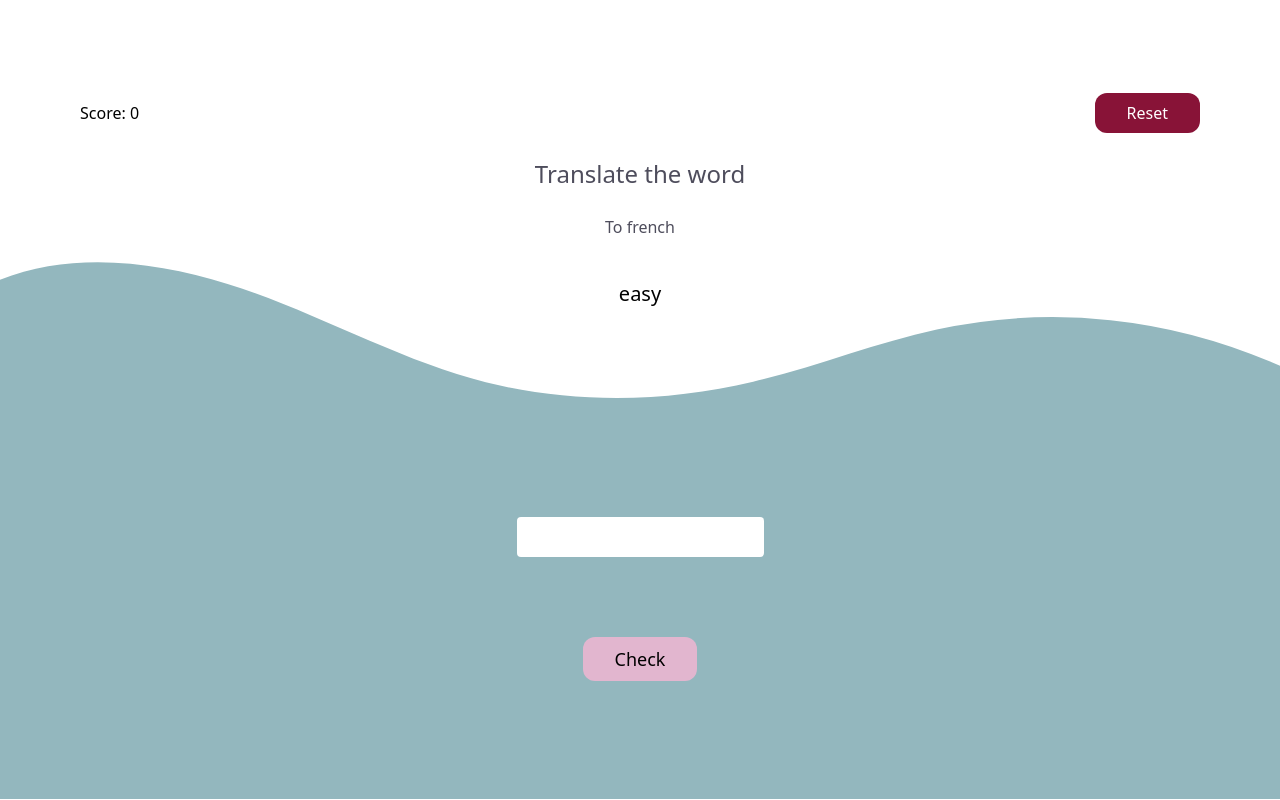
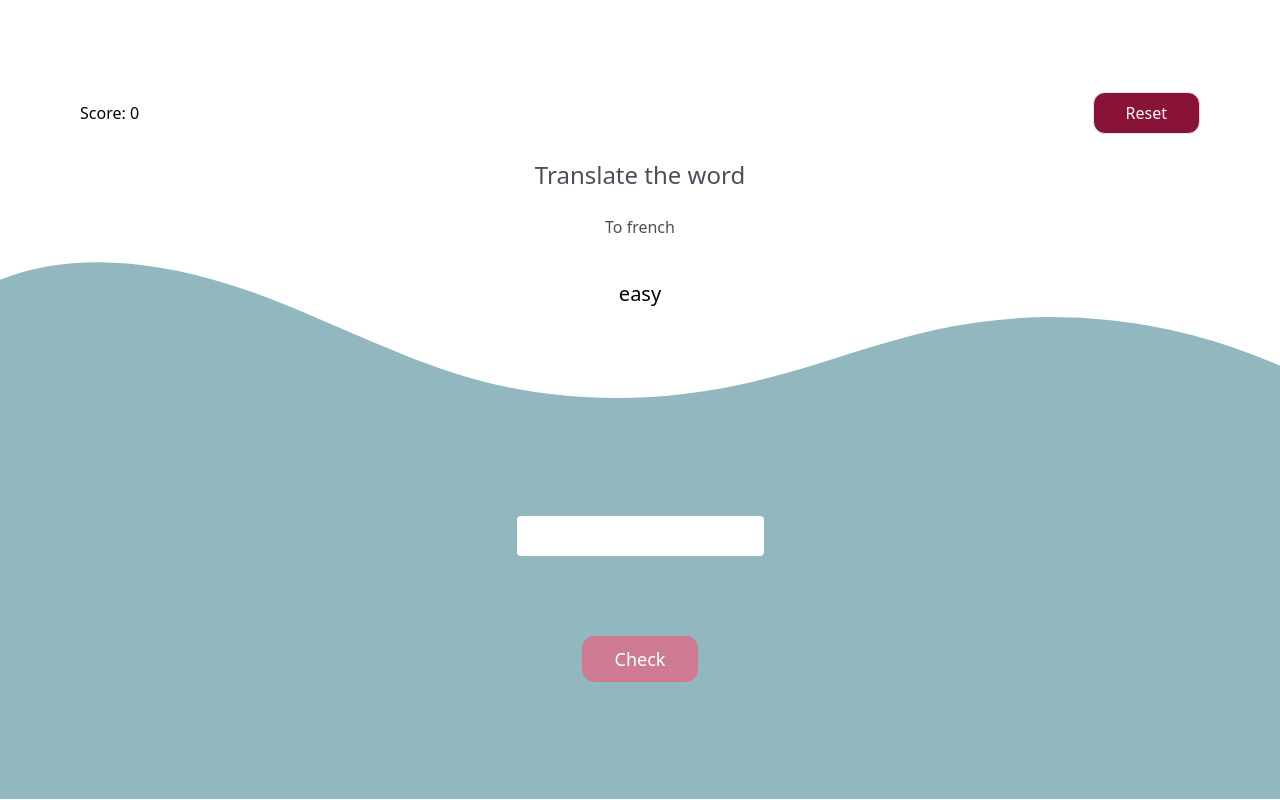
Before and after one commit to louisevst/translation-game, a React (Vite) app: page / in a window 1280 px wide. Built offline with nearby package versions, Linux system fonts and the light colour scheme.

Commit message:
modified buttons

```diff
--- a/src/components/Game.tsx
+++ b/src/components/Game.tsx
@@ -111,7 +111,7 @@ function Game() {
               <Button
                 onClick={() => reset()}
                 name="Reset"
-                className="bg-rose-900 py-2 px-8 rounded-xl text-white"
+                className="bg-rose-900 py-2 px-8 rounded-xl text-white hover:bg-white border hover:text-rose-900 hover:border-rose-900"
               />
             </div>
             <h1 className="text-2xl text-[#4e4d5c]">Translate the word</h1>
@@ -144,7 +144,7 @@ function Game() {
                 checkAnswer();
               }}
               name="Check"
-              className="bg-[#e2b6cf] py-2 px-8 text-lg rounded-xl"
+              className="bg-[#CE7B91] py-2 px-8 text-lg rounded-xl text-white border hover:bg-white/60 hover:text-[#CE7B91] border-[#CE7B91] "
             />
           </section>
         </div>
```
